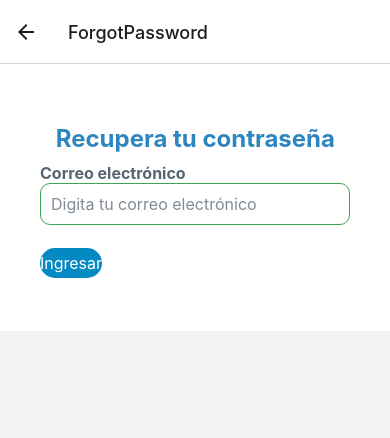
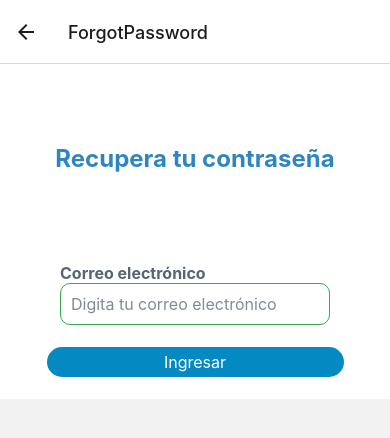
Before and after one commit to mrivh/MyMoney, a React Native app in the folder my-money/: screen /ForgotPassword in a window 390 px wide. Shown: the top 438 px of the page. Built offline with nearby package versions, Linux system fonts and the light colour scheme.

Commit message:
cambie estilos en buton e inputs

```diff
--- a/my-money/src/components/mybutton.jsx
+++ b/my-money/src/components/mybutton.jsx
@@ -18,13 +18,13 @@ const styles = StyleSheet.create({
         alignItems: 'center',
         justifyContent: 'center',
 
-        width: '20%',
+        width: '90%',
         height: 40,
         borderRadius: 20,
 
         padding: 5,
-        marginVertical: 3,
-      //  marginTop: '20',
+        marginVertical: 2,
+    //   marginTop: '20',
     },
 
 container_PRIMARY: {
@@ -37,7 +37,6 @@ container_SECONDARY: {
 },
 
 container_TERTIARY: {},
-
     text: {
         fontWeight: 'normal',
         color: '#ffffff',
--- a/my-money/src/components/mytextinput.jsx
+++ b/my-money/src/components/mytextinput.jsx
@@ -39,7 +39,7 @@ return (
 const styles = StyleSheet.create({
     row: {
         flexDirection: 'row',
-        justifyContent: 'space-between',
+        justifyContent: 'space-evenly',
     },
 
     textInput: {
--- a/my-money/src/screens/forgotpassword/index.jsx
+++ b/my-money/src/screens/forgotpassword/index.jsx
@@ -54,9 +54,9 @@ const styles = StyleSheet.create({
         flexDirection: "column",
         backgroundColor: '#FFFFFF',
         justifyContent: "space-between",
-        padding: 40,
-        paddingVertical: 50,
-   //     alignItems: 'center',
+        padding: 30,
+        paddingVertical: 20,
+        alignItems: 'center',
    //     padding: 12,
     },
 
@@ -65,6 +65,9 @@ const styles = StyleSheet.create({
         fontWeight: 'bold',
         color: '#2E86C1',
         margin: 10,
+        textAlign: 'center',
+        marginBottom: 40,
+        paddingVertical: 50,
     },
 });
 
```
